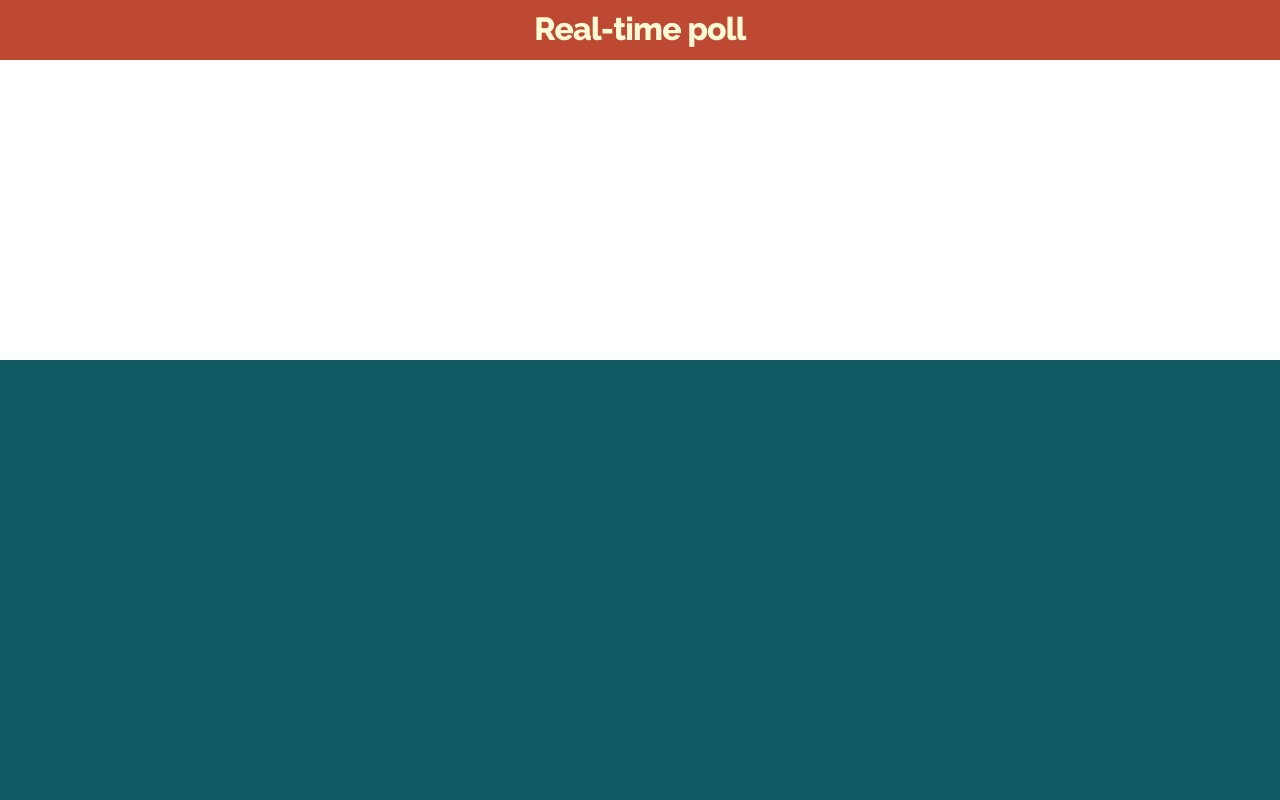
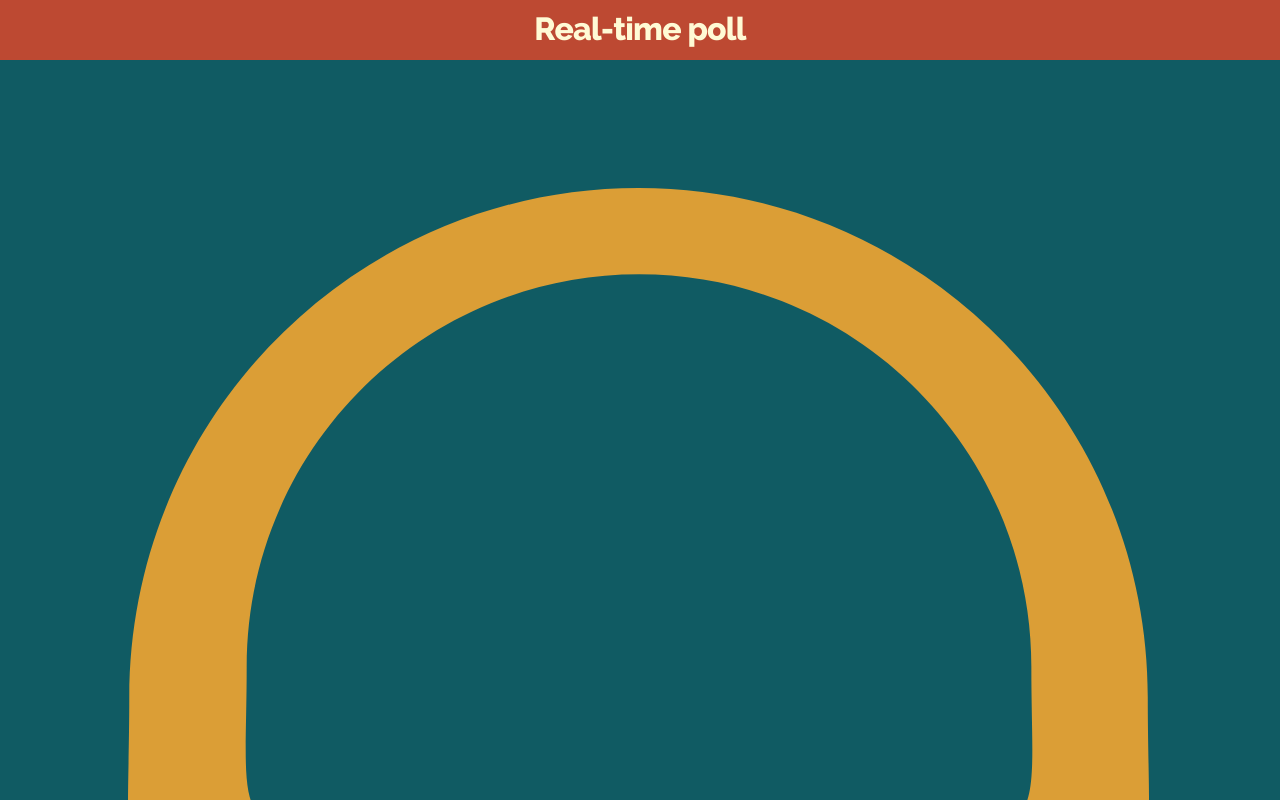
Before and after one commit to kashisau/rtpoll, a React (Create React App) app: page / in a window 1280 px wide. Shown: the top 800 px of the page. Built offline with nearby package versions, Linux system fonts and the light colour scheme.

Commit message:
WIP Gauge.

```diff
--- a/src/components/Gauge/Gauge.css
+++ b/src/components/Gauge/Gauge.css
@@ -1,11 +1,15 @@
 .Gauge {
     min-height: 300px;
     display: block;
-    background: #fff;
 }
 
-.Circle-outer {
-    background: #ff0000;
-    width: 100%;
-    height: 100%;
+.Gauge-outline {
+    width: 80%;
+    height: 80%;
+    margin: 10% 10%;
 }
+
+#Oval {
+    transform: rotate(100deg);
+    transform-origin: 130.5px, 186px;
+}
--- a/src/components/Gauge/Gauge.js
+++ b/src/components/Gauge/Gauge.js
@@ -4,8 +4,10 @@ import './Gauge.css';
 class Gauge extends Component {
     render() {
         return <div className="Gauge">
-            <div className="Circle-outer"></div>
-            <div className="Circle-inner"></div>
+            <svg className="Gauge-outline" viewBox="0 0 261 186" version="1.1" xmlns="http://www.w3.org/2000/svg">
+                <g id="gaugeOutline" stroke="none" stroke-width="1" fill="none" fill-rule="evenodd"><g id="Dial" fill="#DB9E36"><path d="M130.124411,182.978992 C-12.9157445,182.978992 0.322974576,201.48879 0.322974576,129.801436 C0.322974576,58.1140826 58.4370572,0 130.124411,0 C201.811765,0 259.925847,58.1140826 259.925847,129.801436 C259.925847,201.48879 273.164567,182.978992 130.124411,182.978992 Z M130.248822,162.968387 C240.448031,162.968387 230.248822,177.228475 230.248822,122 C230.248822,66.771525 185.477297,22 130.248822,22 C75.0203471,22 30.248822,66.771525 30.248822,122 C30.248822,177.228475 20.0496136,162.968387 130.248822,162.968387 Z" id="Dial-housing"></path></g></g>
+                <g id="gaugeInlay" stroke="none" stroke-width="1" fill="none" fill-rule="evenodd"><g id="Dial" fill="#FFFAD5"><path d="M130.248822,162.968387 C240.448031,162.968387 230.248822,177.228475 230.248822,122 C230.248822,66.771525 185.477297,22 130.248822,22 C75.0203471,22 30.248822,66.771525 30.248822,122 C30.248822,177.228475 20.0496136,162.968387 130.248822,162.968387 Z" id="Oval"></path></g></g>
+            </svg>
             <div className="Gauge-needle"></div>
         </div>
     }
```
Also changed, not shown: 1 other file (tests, documents, lock files or other folders).
